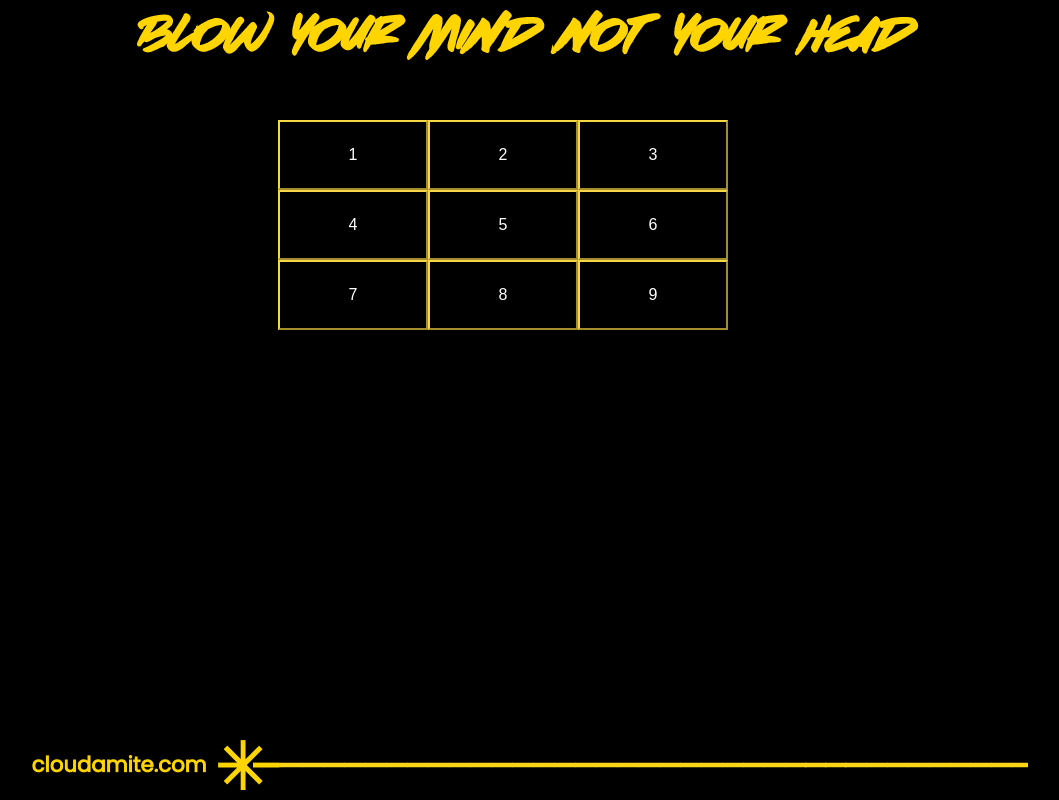
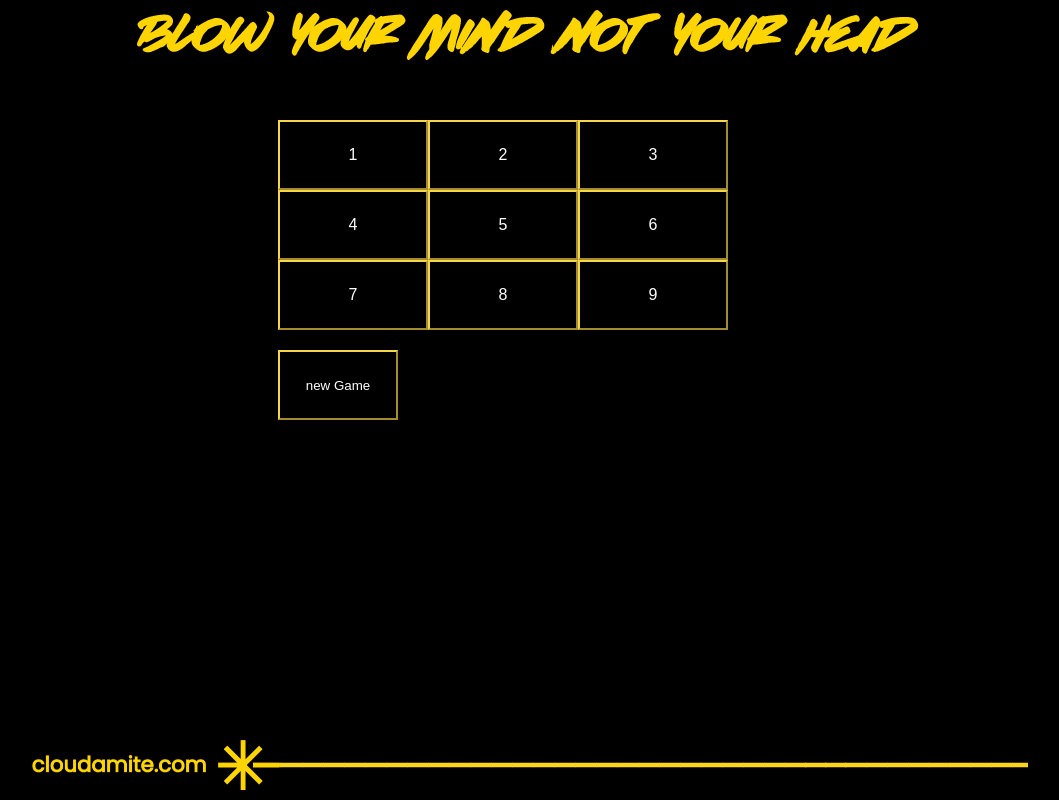
Before and after one commit to Summeli/tic-tac-toe, a React (Create React App) app: page / in a window 1280 px wide. Shown: the whole page, without its empty margins (112-1171 px from the left). Built offline with nearby package versions, Linux system fonts and the light colour scheme.

Commit message:
added reset-game button

```diff
--- a/src/GameBoard.tsx
+++ b/src/GameBoard.tsx
@@ -11,10 +11,9 @@ const GameBoard: React.FunctionComponent = () => {
   if (!board || !nextMove || !resetGame) return null;
 
   const handleClick = (row: number, col: number) => {
-    if(gameOver == true){
-      resetGame();
+    if(gameOver != true){
+      nextMove(P1,row,col);
     }
-    nextMove(P1,row,col);
   };
 
   const renderGameButton = (row: number, col: number) => {
@@ -48,6 +47,10 @@ const GameBoard: React.FunctionComponent = () => {
         {renderGameButton(2,2)}
       </div>
 
+      <div className="extrabuttoncontainer">
+        <button onClick = {resetGame} className= "newGameButton">new Game</button>
+      </div>
+
   </div>
 );
 
--- a/src/index.css
+++ b/src/index.css
@@ -103,7 +103,7 @@ code {
   align-items: center;
   margin-top: 20px;
 }
-.newBingoSheetButton{
+.newGameButton{
   width: 120px;
   height: 70px;
   background-color: transparent;
@@ -247,6 +247,7 @@ code {
   }
 }
 
+
 @media only screen and (max-height: 400px) {
     .cloudamite-logo-footer{
       display: none;
```
